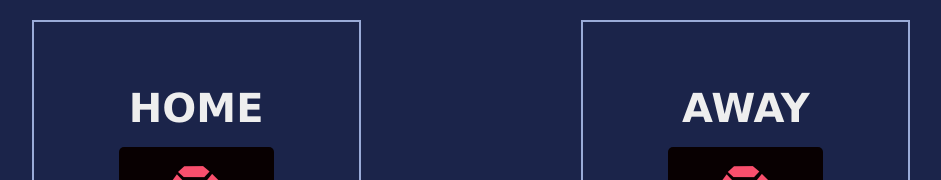
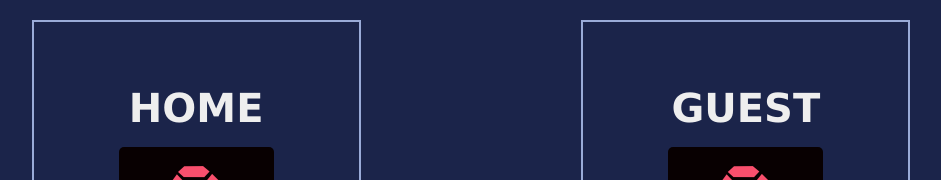
Before and after one commit to Nested-dict-enjoyer/Scoreboard, a website built with Vite: page index.html in a window 1280 px wide. Shown: the top 180 px of the page, without its empty margins (169-1110 px from the left). Built offline with nearby package versions, Linux system fonts and the light colour scheme.

Commit message:
Reverted last change

```diff
--- a/index.html
+++ b/index.html
@@ -15,7 +15,7 @@
                     </div>
                 </div>
                 <div class="team">
-                    <h3 class="team-name">AWAY</h3>
+                    <h3 class="team-name">GUEST</h3>
                     <p class="score-text" id="guest-score-text">0</p>
                     <div class="score-button-container">
                         <button class="score-button" onclick="updateScore(1, 'g')">+1</button>
```
